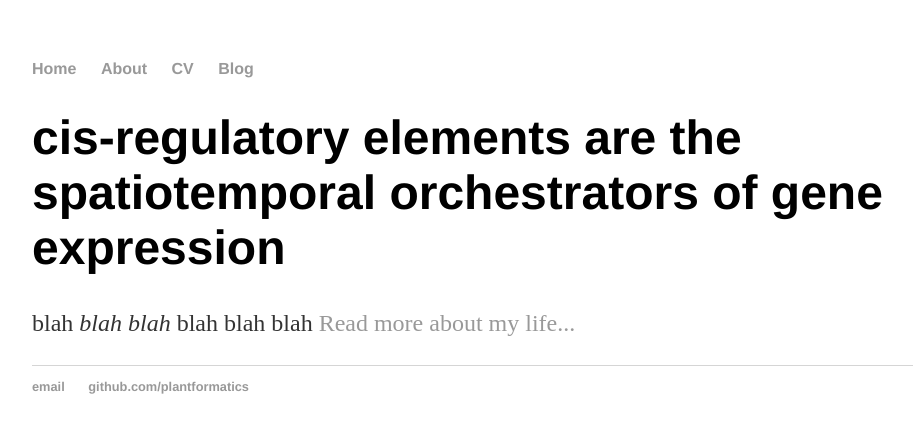
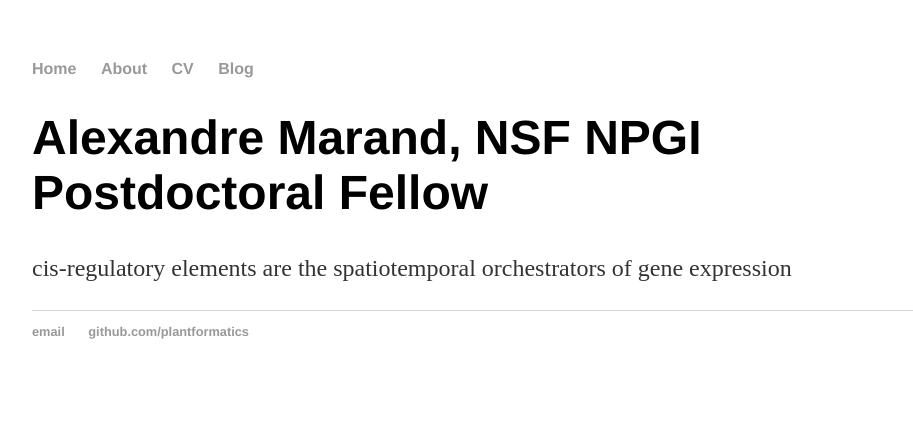
Before and after one commit to plantformatics/plantformatics.github.io.backup, a Jekyll site: the page built from index.html, in a window 1280 px wide. Shown: the top 433 px of the page, without its empty margins (160-1073 px from the left). Built offline with Jekyll 4.4.1, drawn with Linux system fonts in a browser that asks for light colours.

Commit message:
Update index.html

```diff
--- a/index.html
+++ b/index.html
@@ -3,6 +3,6 @@ layout: default
 title: Alexandre Marand, NSF NPGI Postdoctoral Fellow
 ---
 <div class="blurb">
-        		<h1>cis-regulatory elements are the spatiotemporal orchestrators of gene expression</h1>
-				<p> blah <em> blah blah </em> blah blah blah <a href="/about">Read more about my life...</a></p>
+        		<h1>Alexandre Marand, NSF NPGI Postdoctoral Fellow</h1>
+				<p> cis-regulatory elements are the spatiotemporal orchestrators of gene expression</a></p>
 </div><!-- /.blurb -->
```
